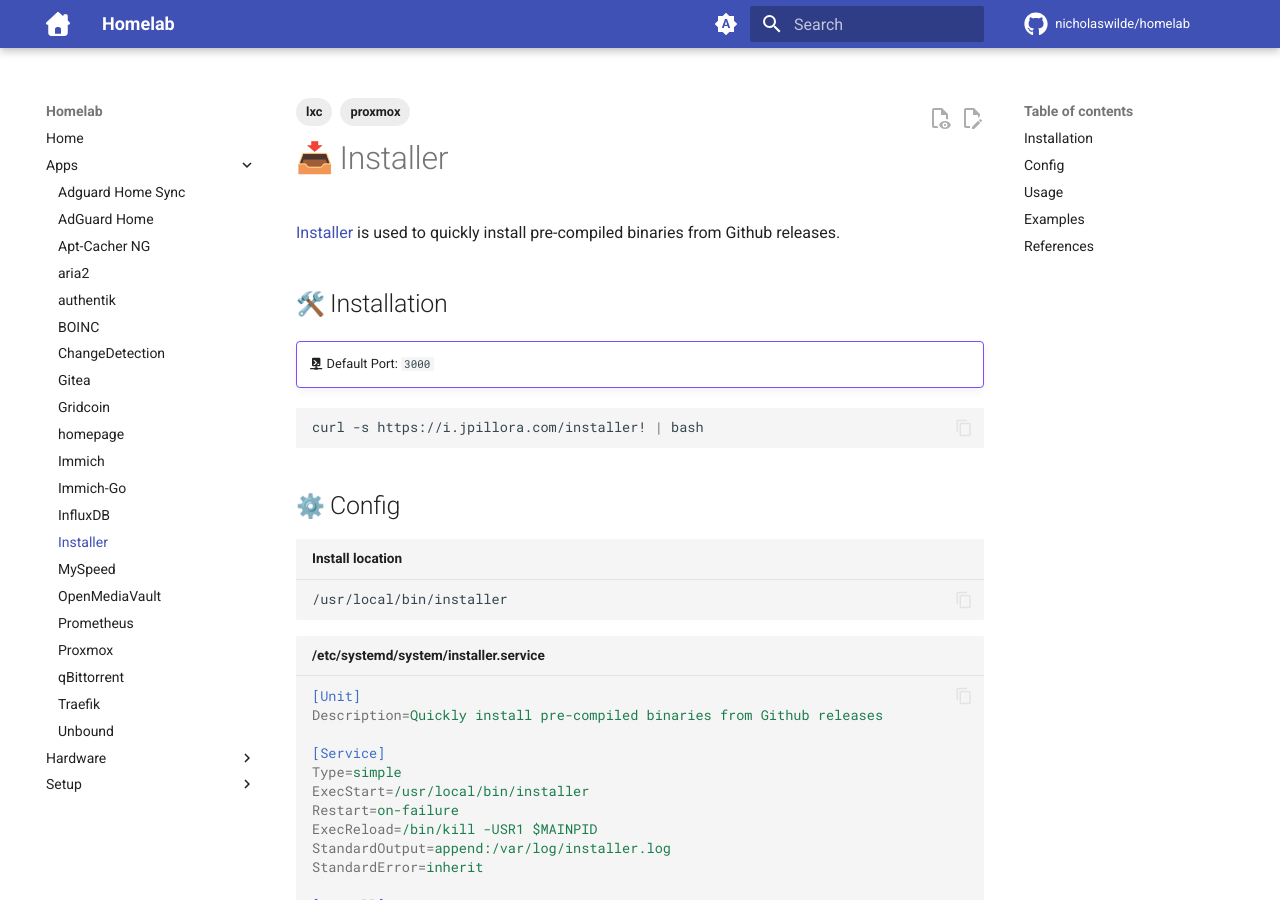
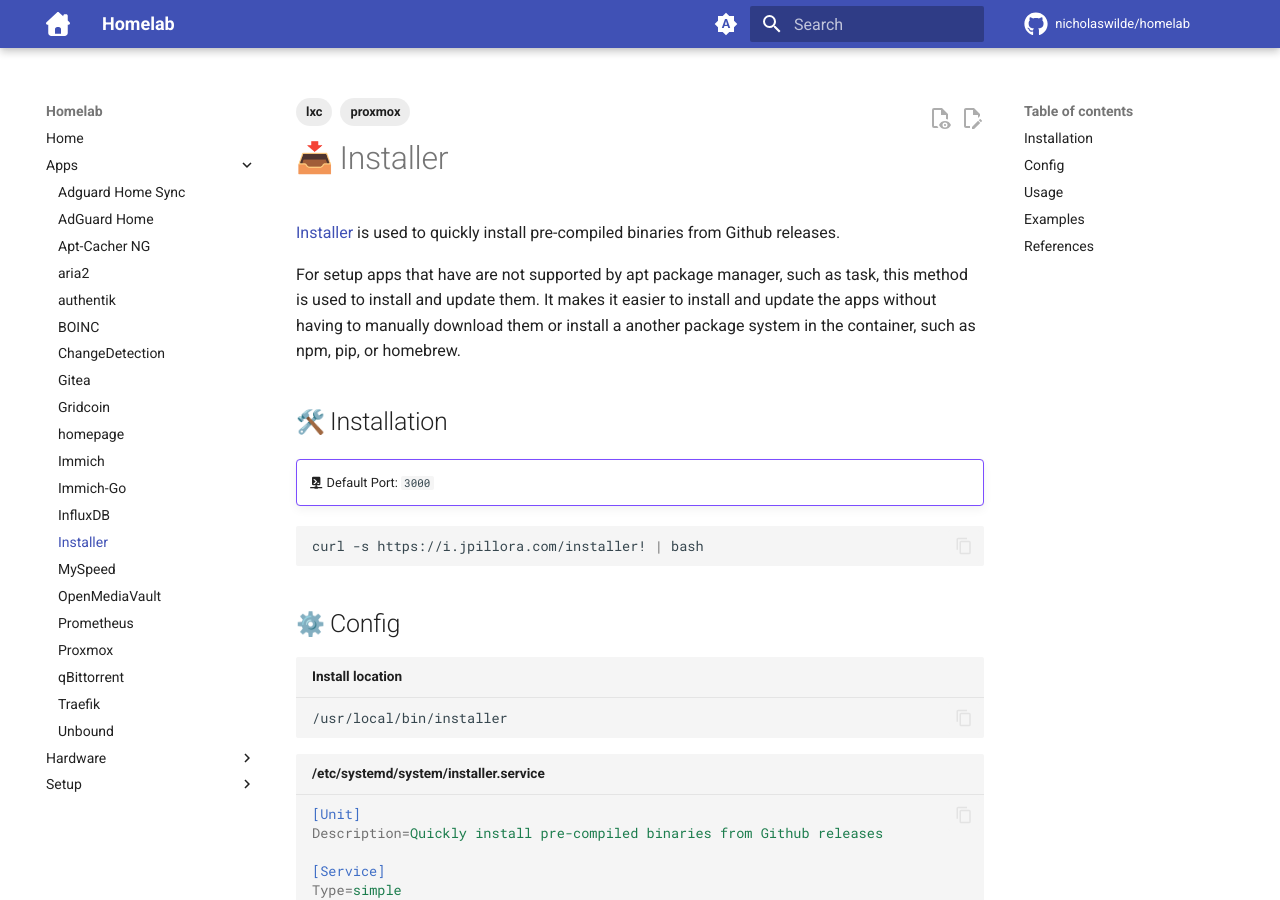
Before and after one commit to nicholaswilde/homelab, an MkDocs documentation site: the page built from docs/apps/installer.md, in a window 1280 px wide and 900 px high. Built offline with MkDocs 1.6.1 and Material for MkDocs 9.7.7, drawn with Linux system fonts in a browser that asks for light colours; emoji names are drawn with the system emoji font; comment, search, counter and statistics services are not loaded.

Commit message:
Update installer.md

```diff
--- a/docs/apps/installer.md
+++ b/docs/apps/installer.md
@@ -6,6 +6,8 @@
 # :inbox_tray: Installer
 
 [Installer][1] is used to quickly install pre-compiled binaries from Github releases.
+
+For setup apps that have are not supported by apt package manager, such as task,  this method is used to install and update them. It makes it easier to install and update the apps without having to manually download them or install a another package system in the container, such as npm, pip, or homebrew.
 
 ## :hammer_and_wrench: Installation
 
```
